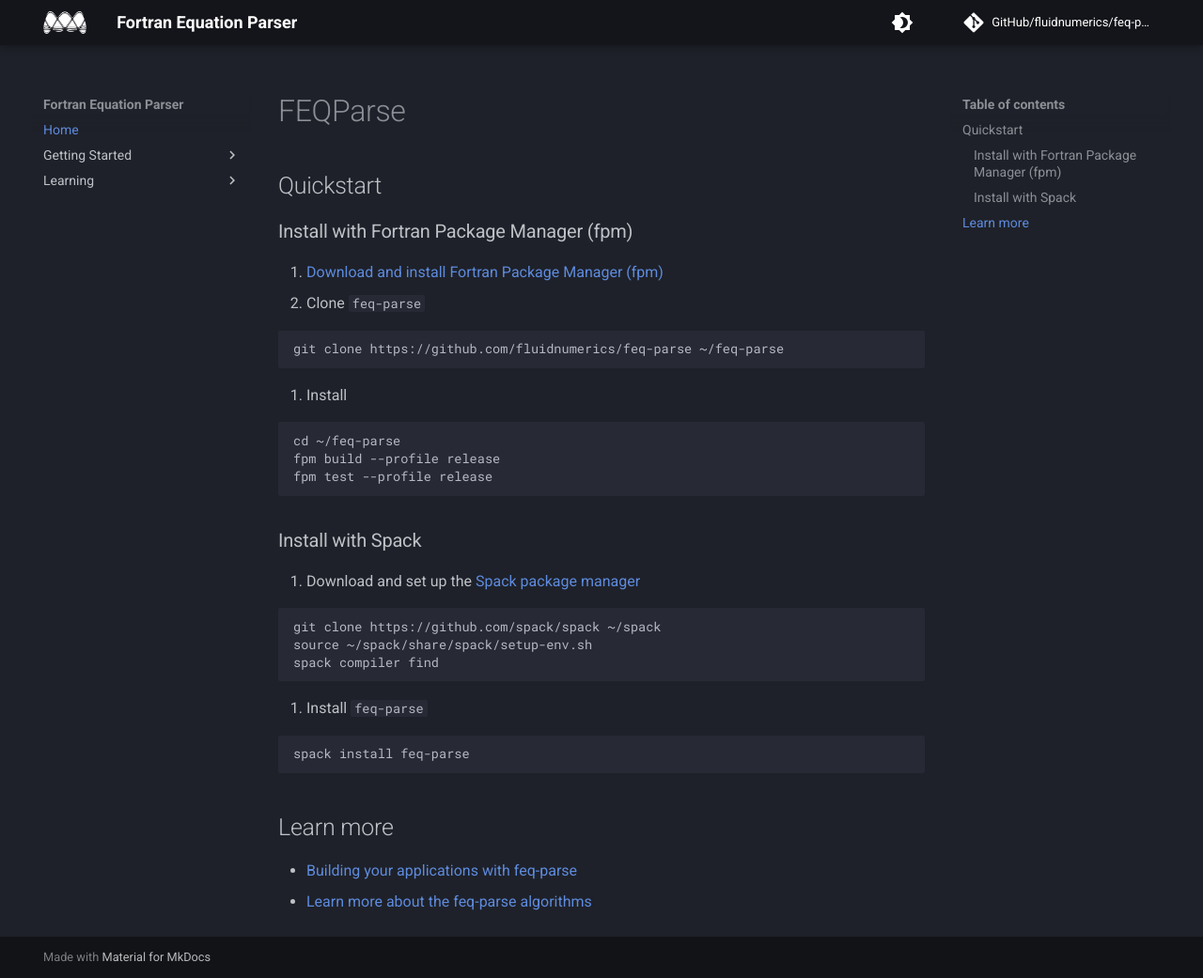
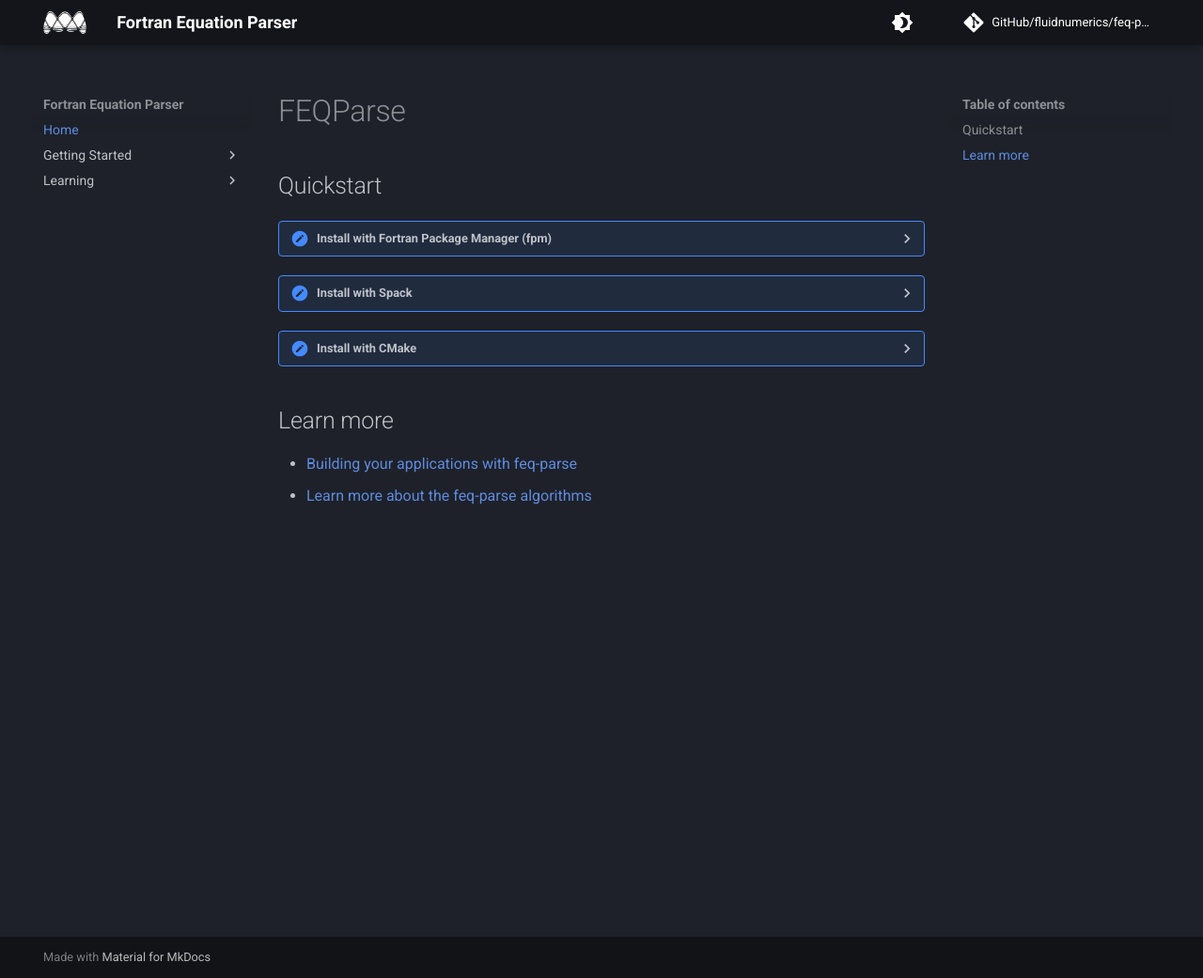
Before and after one commit to FluidNumerics/feq-parse, an MkDocs documentation site: the page built from docs/index.md, in a window 1280 px wide and 1041 px high. Shown: the whole window at 94% size. Built offline with MkDocs 1.6.1 and Material for MkDocs 9.7.7, drawn with Linux system fonts in a browser that asks for light colours; comment, search, counter and statistics services are not loaded; part of the change alters nothing that is shown.

Commit message:
Clean up quick start docs

````diff
--- a/docs/index.md
+++ b/docs/index.md
@@ -3,34 +3,54 @@
 
 ## Quickstart
 
-### Install with Fortran Package Manager (fpm)
+<details markdown="1"><summary>Install with Fortran Package Manager (fpm)</summary>
 
-1. [Download and install Fortran Package Manager (fpm)](https://fpm.fortran-lang.org/install/index.html)
-2. Clone `feq-parse`
+* [Download and install Fortran Package Manager (fpm)](https://fpm.fortran-lang.org/install/index.html)
+
+* Clone `feq-parse`
 ```
 git clone https://github.com/fluidnumerics/feq-parse ~/feq-parse
 ```
-3. Install
+
+* Install
 ```
 cd ~/feq-parse
 fpm build --profile release
 fpm test --profile release
 ```
+</details>
 
-### Install with Spack
+<details markdown="1"><summary>Install with Spack</summary>
 
-1. Download and set up the [Spack package manager](https://spack.io)
+* Download and set up the [Spack package manager](https://spack.io)
 ```
 git clone https://github.com/spack/spack ~/spack
 source ~/spack/share/spack/setup-env.sh
 spack compiler find
 ```
-2. Install `feq-parse`
+
+* Install `feq-parse`
 ```
 spack install feq-parse
 ```
+</details>
 
+<details markdown="1"><summary>Install with CMake</summary>
 
+* Clone `feq-parse`
+```
+git clone https://github.com/fluidnumerics/feq-parse ~/feq-parse
+```
+
+* Install
+```
+mkdir ~/feq-parse/build
+cd ~/feq-parse/build
+cmake -DCMAKE_BUILD_TYPE=Release -DCMAKE_INSTALL_PREFIX=${HOME}/apps/feq-parse ../
+make
+make install
+```
+</details>
 ## Learn more
 
 * [Building your applications with feq-parse](./build-with-feqparse.md)
````
